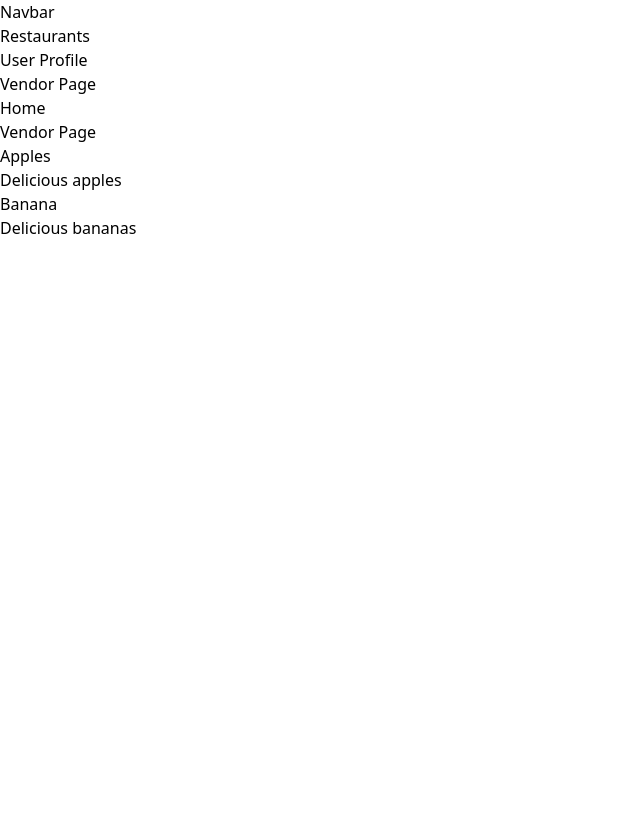
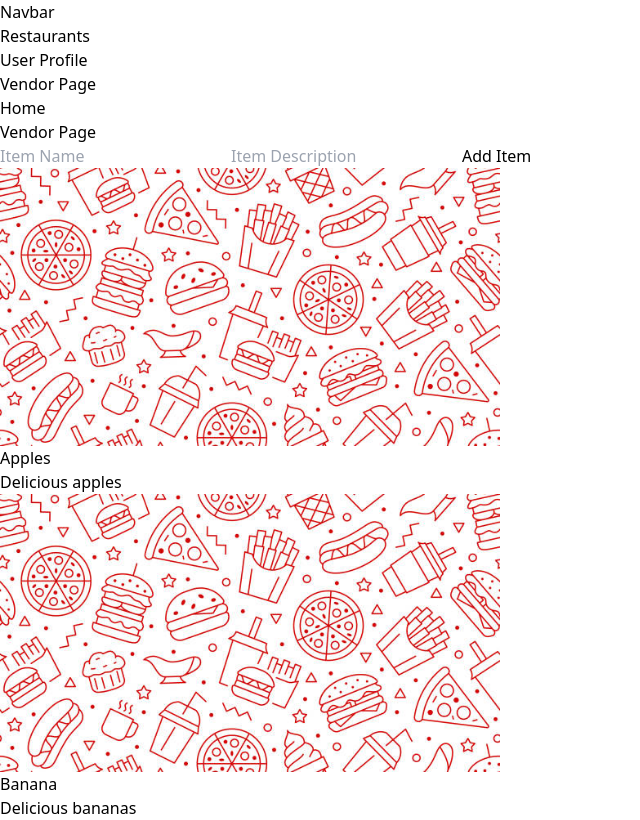
Before and after one commit to Bay-Valley-Tech-Code-Academy/EatsInReach, a Next.js app: page /Pages/VendorPage in a window 1280 px wide. Shown: the whole page, without its empty margins (0-640 px from the left). Built offline with nearby package versions, Linux system fonts and the light colour scheme.

Commit message:
Vendors can add items now

```diff
--- a/src/app/Pages/VendorPage/page.js
+++ b/src/app/Pages/VendorPage/page.js
@@ -1,31 +1,94 @@
-"use client"
+'use client';
+import { useState } from 'react';
 import Link from 'next/link';
-import Navbar from '@/Components/Navbar'
-const arrayItems =[
+import Navbar from '@/Components/Navbar';
+import Image from 'next/image';
+
+export default function VendorPage() {
+    // Initialize state with default items
+    const [arrayItems, setArrayItems] = useState([
         {
             itemName: 'Apples',
-        itemDesc:'Delicious apples',
+            itemDesc: 'Delicious apples',
+            image: ''
         },
         {
             itemName: 'Banana',
-        itemDesc:'Delicious bananas',
+            itemDesc: 'Delicious bananas',
+            image: ''
         }
-]
-export default function VendorPage() {
-    return(
+    ]);
+
+    // State to manage form inputs
+    const [newItemName, setNewItemName] = useState('');
+    const [newItemDesc, setNewItemDesc] = useState('');
+
+    // Function to add a new item to the list based on user input
+    const addItem = () => {
+        if (newItemName && newItemDesc) { // Ensure fields are not empty
+            const newItem = {
+                itemName: newItemName,
+                itemDesc: newItemDesc,
+                image: '' // You can add image functionality later if needed
+            };
+            setArrayItems([...arrayItems, newItem]); // Add new item to the array
+            setNewItemName(''); // Clear the input fields after adding
+            setNewItemDesc('');
+        }
+    };
+
+    return (
         <div>
             <Navbar />
             <div>Vendor Page</div>
             <Link href="/">Home</Link>
+
             <div className="flex flex-col items-center justify-center gap-4">
-                <p/><h1 >Vendor Page</h1>
+                <h1>Vendor Page</h1>
+
+                {/* Input form to add new item */}
+                <div className="flex flex-col items-center justify-center gap-2">
+                    <input
+                        type="text"
+                        placeholder="Item Name"
+                        value={newItemName}
+                        onChange={(e) => setNewItemName(e.target.value)}
+                        className="border p-2 rounded"
+                    />
+                    <input
+                        type="text"
+                        placeholder="Item Description"
+                        value={newItemDesc}
+                        onChange={(e) => setNewItemDesc(e.target.value)}
+                        className="border p-2 rounded"
+                    />
+                    <button
+                        onClick={addItem}
+                        className="bg-blue-500 text-white p-2 rounded"
+                    >
+                        Add Item
+                    </button>
+                </div>
+
+                {/* Display the list of items */}
+                <div className="flex flex-row items-center justify-center gap-4 mt-4">
                     {arrayItems.map((item, index) => (
-                    <div key={index} className='h-[20vh] w-[20vw] bg-slate-600 flex flex-col items-center justify-center gap-4 p-4'>
-                        <p className="text-white font-bold">{item.itemName}</p>
-                        <p className="text-white">{item.itemDesc}</p>
+                        <div key={index} className="-mt-2 p-2 mr-2 lg:mt-0 gap-x-6 grid lg:grid-flow-col grid-flow-row auto-cols-max justify-center gap-4 bg-slate-600 rounded-2xl">
+                            <div className="rounded-2xl bg-gray-50 text-center ring-1 ring-inset ring-gray-900/5">
+                                <div className="flex flex-col justify-center">
+                                    {item.image ? (
+                                        <img src={item.image} alt="User" className="w-[80px] h-[80px] rounded-full object-cover" />
+                                    ) : (
+                                        <Image src="/images/food-bg-images.jpg" alt="Food background" width={500} height={200} />
+                                    )}
+                                    <p className="text-black font-bold py-2">{item.itemName}</p>
+                                    <p className="text-black py-2">{item.itemDesc}</p>
+                                </div>
+                            </div>
                         </div>
                     ))}
                 </div>
             </div>
-    )
+        </div>
+    );
 }
```
Also changed, not shown: public/images/food-bg-images.jpg (added). Lines whose indentation alone changed are shown as unchanged.
